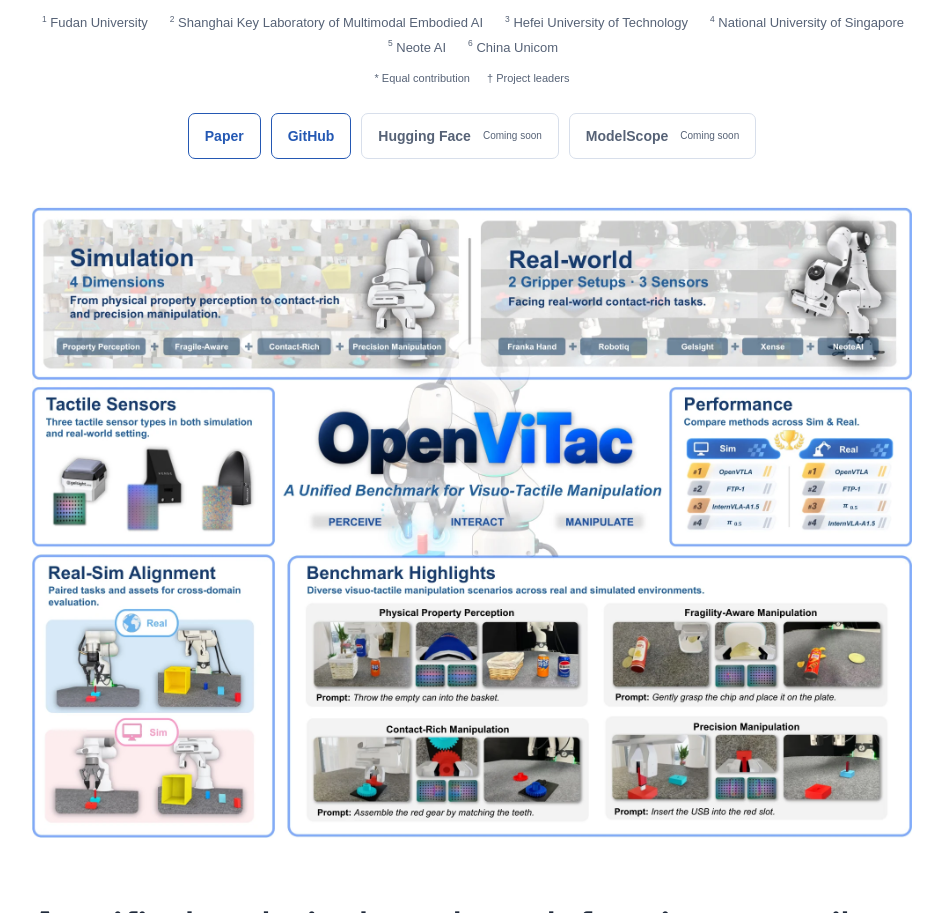
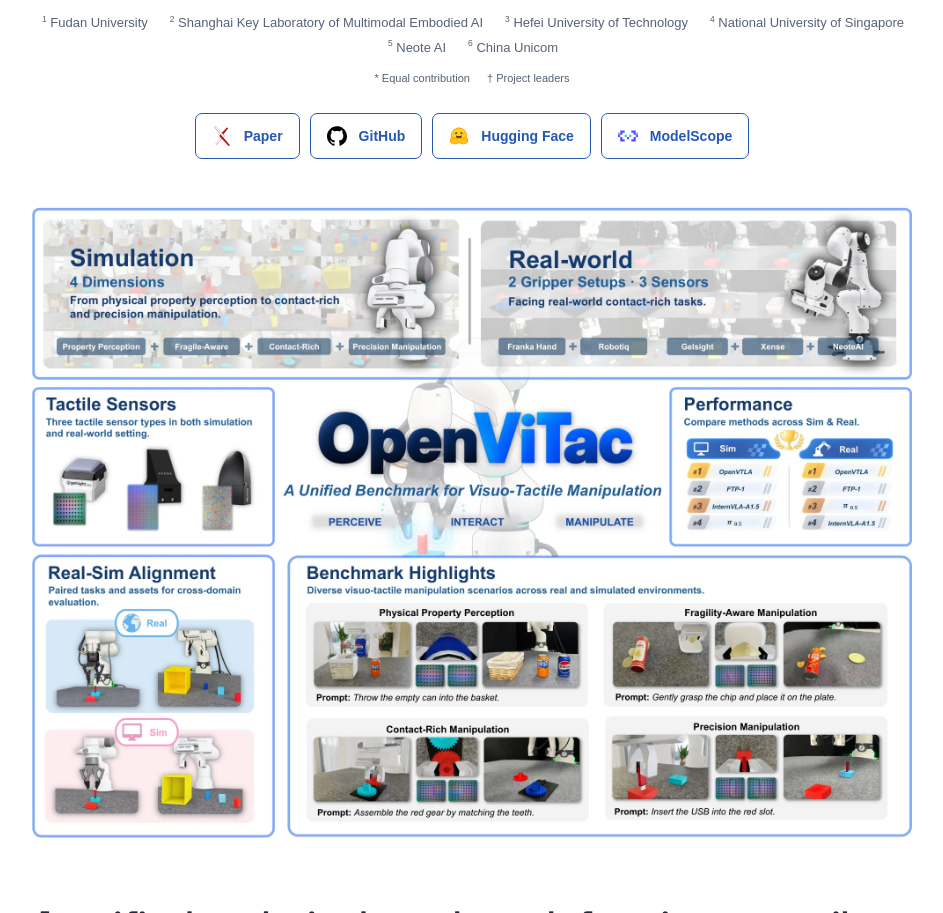
Before and after one commit to FVL-Repo/OpenViTac-website, a website: page index.html in a window 1280 px wide. Shown: the part 1208-2121 px from the top of the page, without its empty margins (168-1111 px from the left). Drawn offline with Linux system fonts and the light colour scheme.

Commit message:
feat(site): add dataset links and branded resource icons

```diff
--- a/app.js
+++ b/app.js
@@ -348,6 +348,15 @@ const resourceContainer = document.querySelector("#resource-links");
 config.resources.forEach((resource) => {
   const url = safeUrl(resource.url);
   const link = element(url ? "a" : "span", "resource-link");
+  if (["arxiv", "github", "huggingface", "modelscope"].includes(resource.icon)) {
+    const icon = element("img", "resource-icon");
+    icon.src = `assets/icons/${resource.icon}.svg`;
+    icon.alt = "";
+    icon.width = 20;
+    icon.height = 20;
+    icon.setAttribute("aria-hidden", "true");
+    link.append(icon);
+  }
   link.append(element("span", "", resource.label));
   if (url) {
     link.href = url;
--- a/site-config.js
+++ b/site-config.js
@@ -42,14 +42,15 @@ window.OPENVITAC_CONFIG = {
     "In-B v2": { folder: "insert_block_v2", real: true, conditions: [["cube", "Cube", "Insert the blue cube into the matching hole in the yellow box."], ["half_cyl", "Half-cylinder", "Insert the blue half cylinder into the matching hole in the yellow box."], ["hex", "Hexagonal prism", "Insert the red hexagonal prism into the matching hole in the yellow box."]] },
   },
   resources: [
-    { label: "Paper", url: "https://arxiv.org/pdf/2610.10384v1", description: "Read the paper" },
+    { label: "Paper", icon: "arxiv", url: "https://arxiv.org/pdf/2610.10384v1", description: "Read the paper on arXiv" },
     {
       label: "GitHub",
+      icon: "github",
       url: "https://github.com/FVL-Repo/OpenViTac",
       description: "Code and benchmark",
     },
-    { label: "Hugging Face", url: "", description: "Models and datasets" },
-    { label: "ModelScope", url: "", description: "Models and datasets" },
+    { label: "Hugging Face", icon: "huggingface", url: "https://huggingface.co/datasets/FVL-Lab/OpenViTac", description: "OpenViTac dataset on Hugging Face" },
+    { label: "ModelScope", icon: "modelscope", url: "https://www.modelscope.cn/datasets/FVLRepo/OpenViTac", description: "OpenViTac dataset on ModelScope" },
   ],
   // Use local MP4/WebM files or direct video URLs, not YouTube watch-page URLs.
   // A populated src automatically replaces its placeholder with a native player.
--- a/styles.css
+++ b/styles.css
@@ -394,6 +394,12 @@ strong {
   font-size: 10px;
   font-weight: 400;
   color: var(--muted);
+}
+.resource-icon {
+  width: 20px;
+  height: 20px;
+  flex: 0 0 20px;
+  object-fit: contain;
 }
 a.resource-link {
   border-color: var(--accent);
```
Also changed, not shown: README.md, assets/icons/LICENSE.txt (added), assets/icons/arxiv.svg (added), assets/icons/github.svg (added), assets/icons/huggingface.svg (added), assets/icons/modelscope.svg (added).
